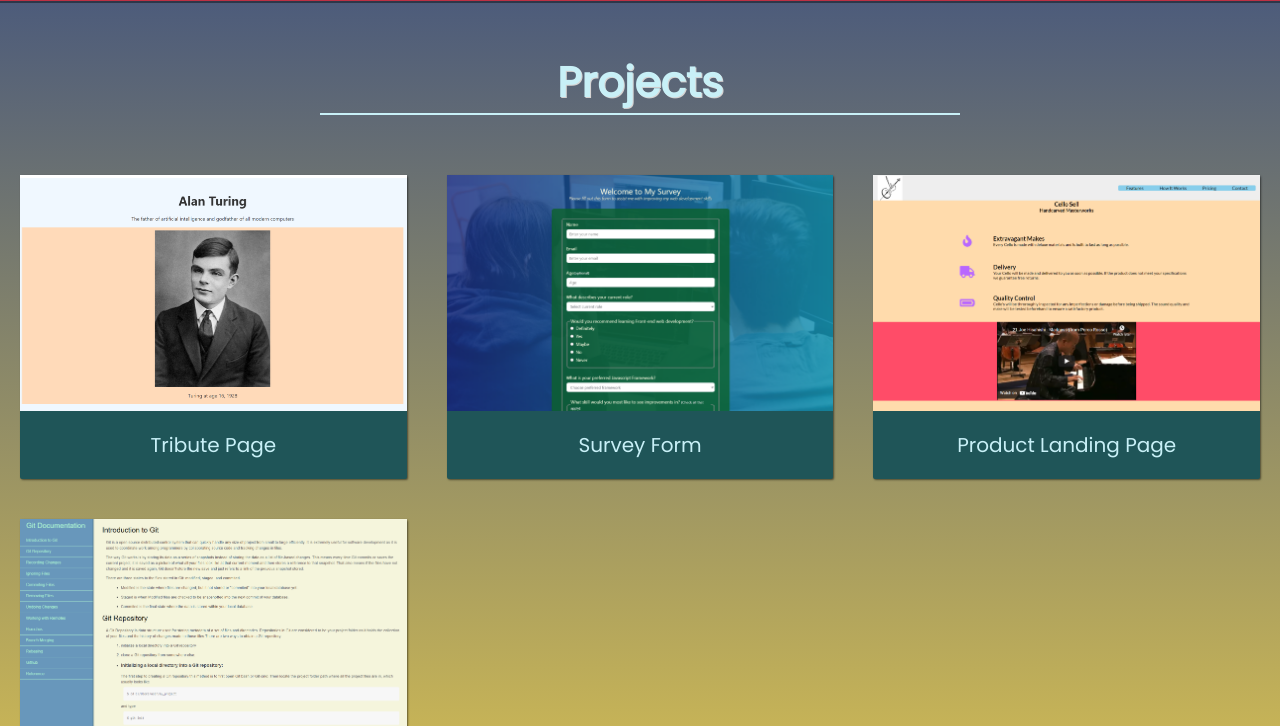
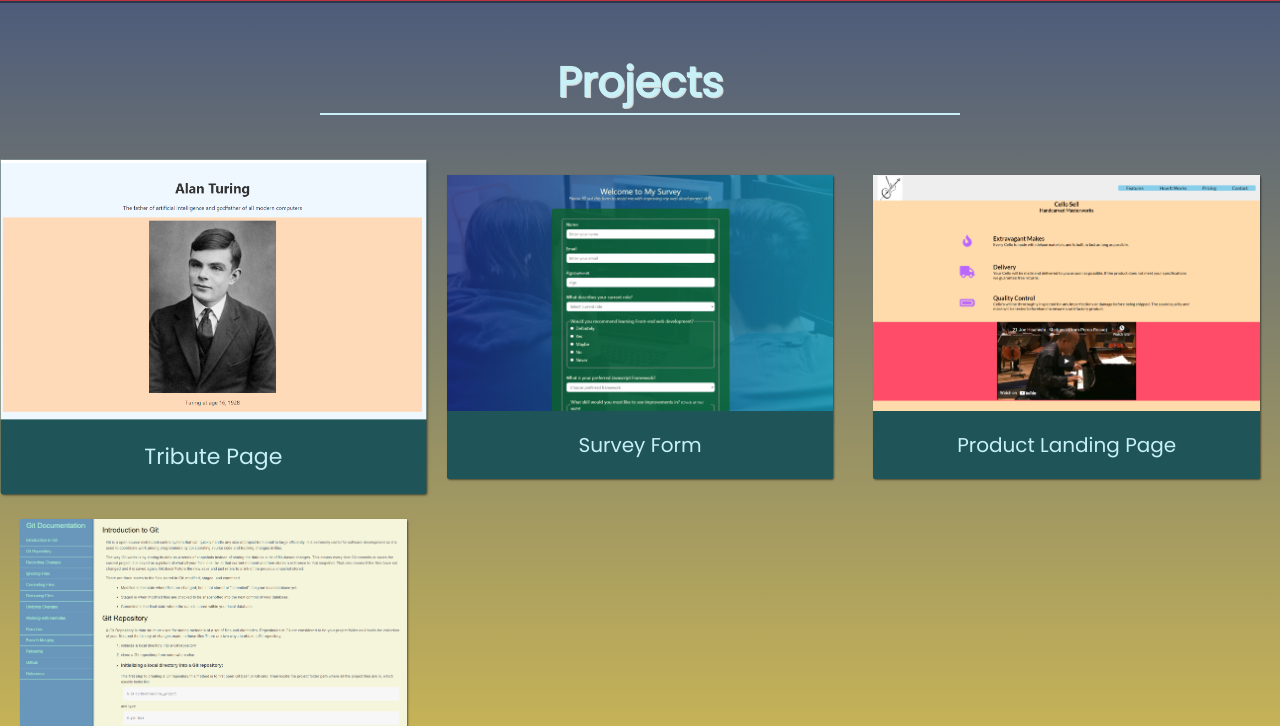
Before and after one commit to Zsunnyfc1/Responsive-Web-Design-Projects, a plain HTML site: page personal-portfolio-webpage/index.html in a window 1280 px wide. In both pictures the pointer is over the link "Tribute Page". Shown: the part 846-1572 px from the top of the page. Drawn offline with Linux system fonts and the light colour scheme.

Commit message:
Update style.css

```diff
--- a/personal-portfolio-webpage/style.css
+++ b/personal-portfolio-webpage/style.css
@@ -187,6 +187,10 @@ img {
   border-radius: 2px;
 }
 
+.project:hover {
+    transform: scale(1.1);
+}
+
 .code {
   color: var(--main-gray);
   transition: color 0.3s ease-out;
```
